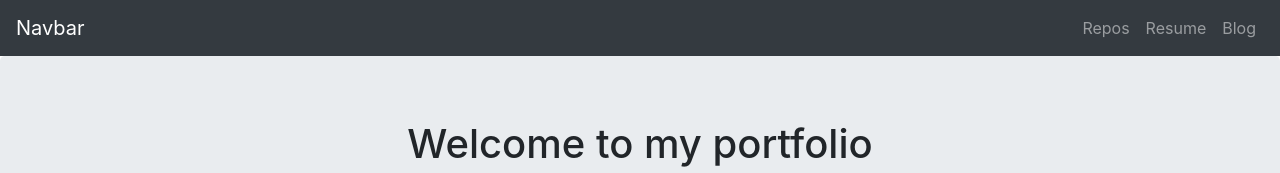
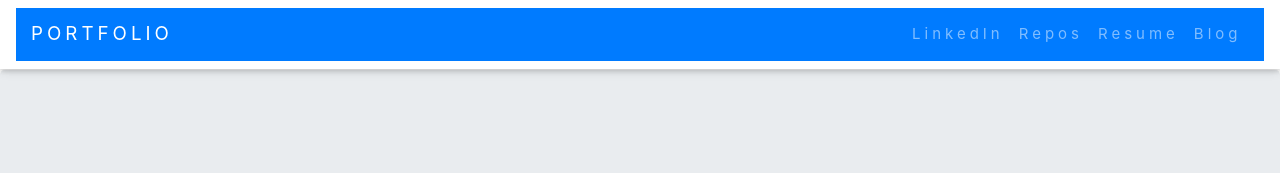
Before and after one commit to jaychaturvedi/portfolio-website, a Django app: page / in a window 1280 px wide. Shown: the top 173 px of the page. Run offline with Django 3.2, Linux system fonts and the light colour scheme; data comes from the database, SQL or seed files in the repository; some libraries are stand-ins or nearby versions.

Commit message:
Styling template

```diff
--- a/blog/urls.py
+++ b/blog/urls.py
@@ -2,6 +2,6 @@
 from . import views
 
 urlpatterns = [
-    path('',views.home, name="home"),
+    path('',views.home, name="bloghome"),
     path("<int:blog_id>/",views.detail,name="detail")
 ]
--- a/portfolio/urls.py
+++ b/portfolio/urls.py
@@ -6,6 +6,6 @@
 
 urlpatterns = [
     path('admin/', admin.site.urls),
-    path('',jobs.views.home, name="home"),
+    path('',jobs.views.home, name="jobhome"),
     path('blog/',include('blog.urls')),
 ] + static(settings.MEDIA_URL, document_root = settings.MEDIA_ROOT)
--- a/templates/jobs/home.html
+++ b/templates/jobs/home.html
@@ -6,8 +6,9 @@
     <meta name="viewport" content="width=device-width, initial-scale=1, shrink-to-fit=no">
     <meta name="description" content="">
     <meta name="author" content="Mark Otto, Jacob Thornton, and Bootstrap contributors">
-    <meta name="generator" content="Jekyll v3.8.5">
-    <title>Album example · Bootstrap</title>
+    <link rel="stylesheet" href="https://www.w3schools.com/w3css/4/w3.css">
+
+    <title>Portfolio</title>
 
     <link rel="canonical" href="https://getbootstrap.com/docs/4.3/examples/album/">
 
@@ -17,6 +18,9 @@
 
 
     <style>
+       body {
+    padding-top: 70px;
+  }
       .bd-placeholder-img {
         font-size: 1.125rem;
         text-anchor: middle;
@@ -36,31 +40,38 @@
   </head>
   <body>
     <header>
-            <nav class="navbar navbar-expand-lg navbar-dark bg-dark">
-                    <a class="navbar-brand" href="#">Navbar</a>
-                    <button class="navbar-toggler" type="button" data-toggle="collapse" data-target="#navbarNavAltMarkup" aria-controls="navbarNavAltMarkup" aria-expanded="false" aria-label="Toggle navigation">
+      <div class="w3-top">
+        <div class="w3-bar w3-white w3-padding w3-card" style="letter-spacing:4px;">
+          <nav class="navbar navbar-expand-lg navbar-dark bg-primary">
+            <a class="navbar-brand" href="">PORTFOLIO</a>
+            <button class="navbar-toggler" type="button" data-toggle="collapse" data-target="#navbarNavAltMarkup"
+              aria-controls="navbarNavAltMarkup" aria-expanded="false" aria-label="Toggle navigation">
               <span class="navbar-toggler-icon"></span>
             </button>
             <div class="collapse navbar-collapse" id="navbarNavAltMarkup">
               <div class="navbar-nav ml-auto">
+                <a class="nav-item nav-link" href="https://www.linkedin.com/in/jay-chaturvedi-657709111/">LinkedIn
+                </a>
                 <a class="nav-item nav-link" href="https://github.com/jaychaturvedi">Repos </a>
-                        <a class="nav-item nav-link" href="{% static 'resume.pdf' %}">Resume</a>
-                        <a class="nav-item nav-link" href="/blog">Blog</a>
+                <a class="nav-item nav-link" href="{% static 'resume.pdf' %}">Resume </a>
+                <a class="nav-item nav-link" href="{% url 'bloghome' %}">Blog </a>
               </div>
             </div>
           </nav>
+        </div>
+      </div>
     </header>
 
 <main role="main">
 
   <section class="jumbotron text-center">
-    <div class="container">
+    <div class="container mt-md-5">
       <h1 class="jumbotron-heading">Welcome to my portfolio</h1>
       <p class="lead text-muted">Hi I am Jay, and This is my first django website </p>
       <p>
         <a href="mailto:jaychaturvedi18@gmail.com" class="btn btn-primary my-2">Email Me</a>
       </p>
-      <img src="{% static 'me.jpeg' %}"/>
+      <img src="{% static 'me.jpg' %}" class="rounded-circle" alt="profile" height="250" width="300"/>
     </div>
   </section>
 
@@ -71,7 +82,7 @@
         {% for job in jobs.all %}
         <div class="col-md-4">
           <div class="card mb-4 shadow-sm">
-            <img class="bd-placeholder-img card-img-top" src = "{{job.image.url}}"/>
+            <img class="bd-placeholder-img card-img-top" src = "{{job.image.url}}" height="200" width='200'/>
             <div class="card-body">
               <p class="card-text">{{job.summary}}</p>
               <div class="d-flex justify-content-between align-items-center">
```
Also changed, not shown: templates/blog/detail.html (+74 -2 lines), templates/blog/home.html (+17 -8 lines). Lines whose indentation alone changed are shown as unchanged.
